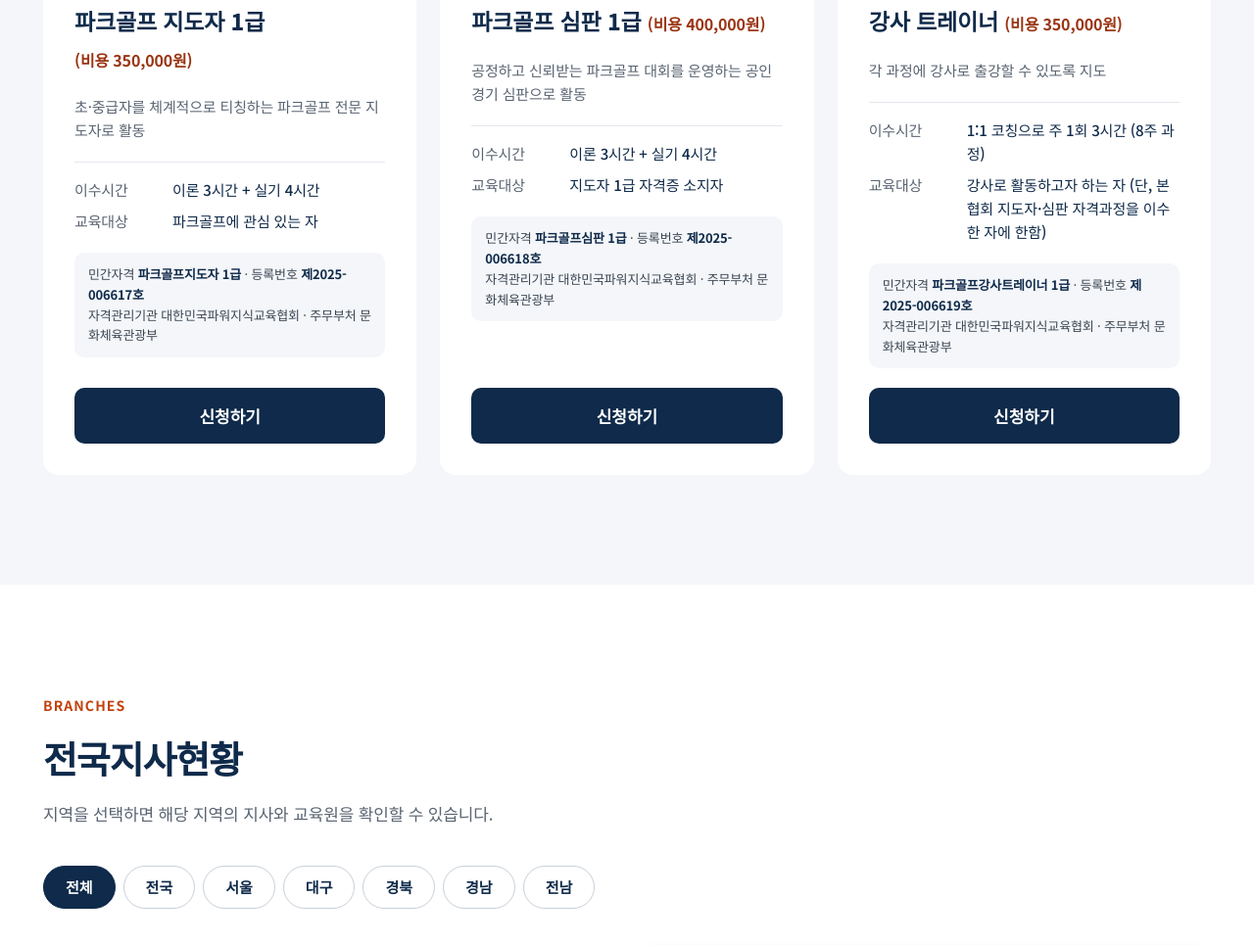
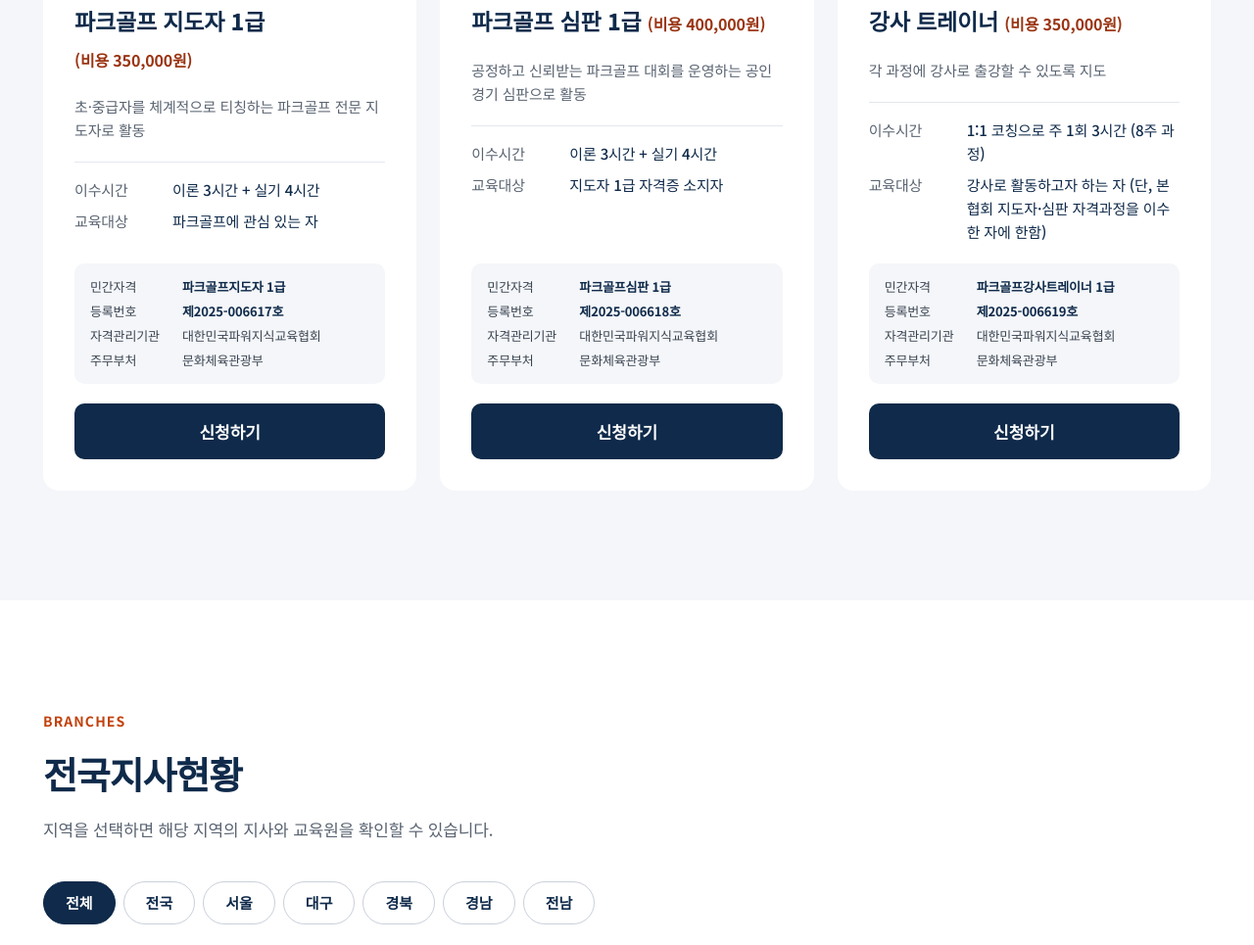
Before and after one commit to kpkf20/kpkf20.github.io, a plain HTML site: page index.html in a window 1280 px wide. Shown: the part 1752-2717 px from the top of the page at 98% size. Drawn offline with Linux system fonts and the light colour scheme.

Commit message:
Add files via upload

```diff
--- a/index.html
+++ b/index.html
@@ -28,7 +28,7 @@ a:focus-visible,button:focus-visible{outline:3px solid #1D4ED8;outline-offset:2p
 .about-toggle{padding:32px 28px;border-radius:14px;display:flex;flex-direction:column;align-items:flex-start;gap:10px;min-height:180px;text-align:left;font-family:inherit;color:#0F2A4A;cursor:pointer;background:#FFFFFF;border:1px solid #E3E7ED}
 .about-toggle[aria-expanded="true"]{background:#F4F6F9;border:2px solid #0F2A4A;padding:31px 27px}
 #greeting[hidden],#vision[hidden],#history[hidden],#location[hidden]{display:none!important}
-.apply-btn{margin-top:auto;padding:16px;border-radius:10px;border:0;background:#0F2A4A;color:#FFFFFF;font-family:inherit;font-size:17px;font-weight:700;cursor:pointer}
+.apply-btn{margin-top:0;padding:16px;border-radius:10px;border:0;background:#0F2A4A;color:#FFFFFF;font-family:inherit;font-size:17px;font-weight:700;cursor:pointer}
 .apply-btn:hover{background:#1B3A60}
 .modal{position:fixed;inset:0;z-index:50;display:flex;align-items:center;justify-content:center;padding:16px}
 .modal[hidden]{display:none}
@@ -280,7 +280,7 @@ a:focus-visible,button:focus-visible{outline:3px solid #1D4ED8;outline-offset:2p
 <h3 style="margin: 0; font-size: 23px; font-weight: 800">파크골프 지도자 1급 <span style="font-size: 16px; font-weight: 700; color: #9A3412; white-space: nowrap">(비용 350,000원)</span></h3>
 <p style="margin: 0; font-size: 15px; color: #5A6472">초·중급자를 체계적으로 티칭하는 파크골프 전문 지도자로 활동</p>
 <dl style="margin: 0; display: grid; grid-template-columns: 88px 1fr; gap: 8px 12px; font-size: 15px; padding-top: 16px; border-top: 1px solid #E3E7ED"><dt style="color: #5A6472">이수시간</dt><dd style="margin: 0; font-weight: 500">이론 3시간 + 실기 4시간</dd><dt style="color: #5A6472">교육대상</dt><dd style="margin: 0; font-weight: 500">파크골프에 관심 있는 자</dd></dl>
-<p style="margin: 0; padding: 12px 14px; border-radius: 10px; background: #F4F6F9; font-size: 13px; line-height: 1.6; color: #3B4552">민간자격 <strong style="color: #0F2A4A">파크골프지도자 1급</strong> · 등록번호 <strong style="color: #0F2A4A">제2025-006617호</strong><br>자격관리기관 대한민국파워지식교육협회 · 주무부처 문화체육관광부</p>
+<dl style="margin: auto 0 0; padding: 14px 16px; border-radius: 10px; background: #F4F6F9; display: grid; grid-template-columns: 84px 1fr; gap: 4px 10px; font-size: 13px; line-height: 1.6; color: #3B4552"><dt>민간자격</dt><dd style="margin: 0; font-weight: 700; color: #0F2A4A">파크골프지도자 1급</dd><dt>등록번호</dt><dd style="margin: 0; font-weight: 700; color: #0F2A4A; white-space: nowrap">제2025-006617호</dd><dt>자격관리기관</dt><dd style="margin: 0">대한민국파워지식교육협회</dd><dt>주무부처</dt><dd style="margin: 0">문화체육관광부</dd></dl>
 <button type="button" class="apply-btn" data-course="파크골프 지도자 1급">신청하기</button>
 </article>
 <article style="background: #FFFFFF; border-radius: 16px; padding: 32px; display: flex; flex-direction: column; gap: 20px">
@@ -288,7 +288,7 @@ a:focus-visible,button:focus-visible{outline:3px solid #1D4ED8;outline-offset:2p
 <h3 style="margin: 0; font-size: 23px; font-weight: 800">파크골프 심판 1급 <span style="font-size: 16px; font-weight: 700; color: #9A3412; white-space: nowrap">(비용 400,000원)</span></h3>
 <p style="margin: 0; font-size: 15px; color: #5A6472">공정하고 신뢰받는 파크골프 대회를 운영하는 공인 경기 심판으로 활동</p>
 <dl style="margin: 0; display: grid; grid-template-columns: 88px 1fr; gap: 8px 12px; font-size: 15px; padding-top: 16px; border-top: 1px solid #E3E7ED"><dt style="color: #5A6472">이수시간</dt><dd style="margin: 0; font-weight: 500">이론 3시간 + 실기 4시간</dd><dt style="color: #5A6472">교육대상</dt><dd style="margin: 0; font-weight: 500">지도자 1급 자격증 소지자</dd></dl>
-<p style="margin: 0; padding: 12px 14px; border-radius: 10px; background: #F4F6F9; font-size: 13px; line-height: 1.6; color: #3B4552">민간자격 <strong style="color: #0F2A4A">파크골프심판 1급</strong> · 등록번호 <strong style="color: #0F2A4A">제2025-006618호</strong><br>자격관리기관 대한민국파워지식교육협회 · 주무부처 문화체육관광부</p>
+<dl style="margin: auto 0 0; padding: 14px 16px; border-radius: 10px; background: #F4F6F9; display: grid; grid-template-columns: 84px 1fr; gap: 4px 10px; font-size: 13px; line-height: 1.6; color: #3B4552"><dt>민간자격</dt><dd style="margin: 0; font-weight: 700; color: #0F2A4A">파크골프심판 1급</dd><dt>등록번호</dt><dd style="margin: 0; font-weight: 700; color: #0F2A4A; white-space: nowrap">제2025-006618호</dd><dt>자격관리기관</dt><dd style="margin: 0">대한민국파워지식교육협회</dd><dt>주무부처</dt><dd style="margin: 0">문화체육관광부</dd></dl>
 <button type="button" class="apply-btn" data-course="파크골프 심판 1급">신청하기</button>
 </article>
 <article style="background: #FFFFFF; border-radius: 16px; padding: 32px; display: flex; flex-direction: column; gap: 20px">
@@ -296,7 +296,7 @@ a:focus-visible,button:focus-visible{outline:3px solid #1D4ED8;outline-offset:2p
 <h3 style="margin: 0; font-size: 23px; font-weight: 800">강사 트레이너 <span style="font-size: 16px; font-weight: 700; color: #9A3412; white-space: nowrap">(비용 350,000원)</span></h3>
 <p style="margin: 0; font-size: 15px; color: #5A6472">각 과정에 강사로 출강할 수 있도록 지도</p>
 <dl style="margin: 0; display: grid; grid-template-columns: 88px 1fr; gap: 8px 12px; font-size: 15px; padding-top: 16px; border-top: 1px solid #E3E7ED"><dt style="color: #5A6472">이수시간</dt><dd style="margin: 0; font-weight: 500">1:1 코칭으로 주 1회 3시간 (8주 과정)</dd><dt style="color: #5A6472">교육대상</dt><dd style="margin: 0; font-weight: 500">강사로 활동하고자 하는 자 (단, 본 협회 지도자·심판 자격과정을 이수한 자에 한함)</dd></dl>
-<p style="margin: 0; padding: 12px 14px; border-radius: 10px; background: #F4F6F9; font-size: 13px; line-height: 1.6; color: #3B4552">민간자격 <strong style="color: #0F2A4A">파크골프강사트레이너 1급</strong> · 등록번호 <strong style="color: #0F2A4A">제2025-006619호</strong><br>자격관리기관 대한민국파워지식교육협회 · 주무부처 문화체육관광부</p>
+<dl style="margin: auto 0 0; padding: 14px 16px; border-radius: 10px; background: #F4F6F9; display: grid; grid-template-columns: 84px 1fr; gap: 4px 10px; font-size: 13px; line-height: 1.6; color: #3B4552"><dt>민간자격</dt><dd style="margin: 0; font-weight: 700; color: #0F2A4A">파크골프강사트레이너 1급</dd><dt>등록번호</dt><dd style="margin: 0; font-weight: 700; color: #0F2A4A; white-space: nowrap">제2025-006619호</dd><dt>자격관리기관</dt><dd style="margin: 0">대한민국파워지식교육협회</dd><dt>주무부처</dt><dd style="margin: 0">문화체육관광부</dd></dl>
 <button type="button" class="apply-btn" data-course="강사 트레이너">신청하기</button>
 </article>
 </div>
```
